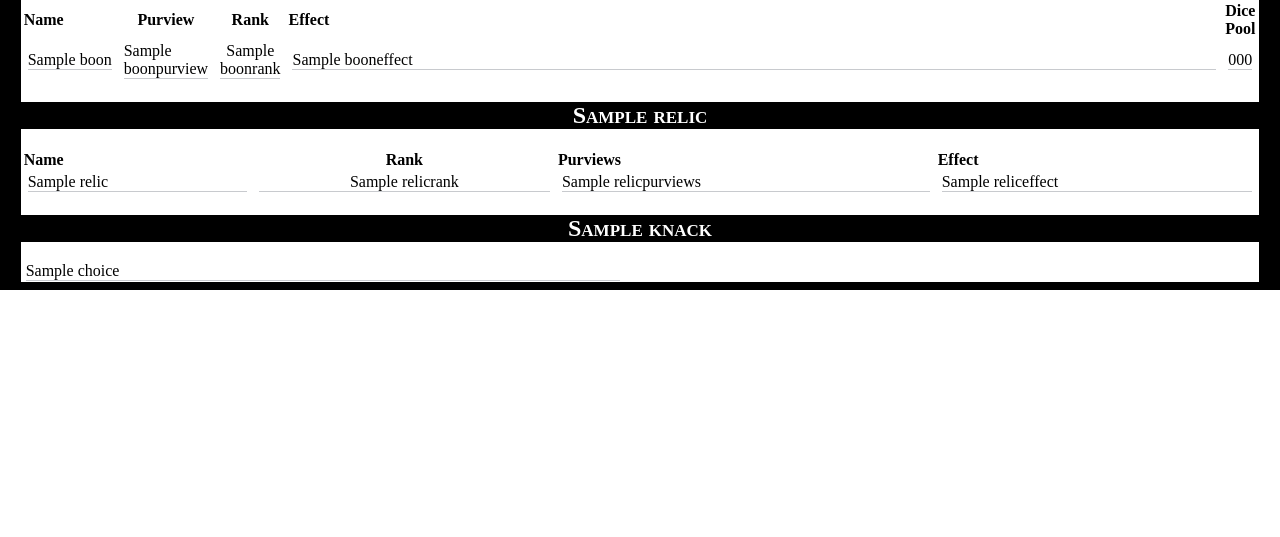
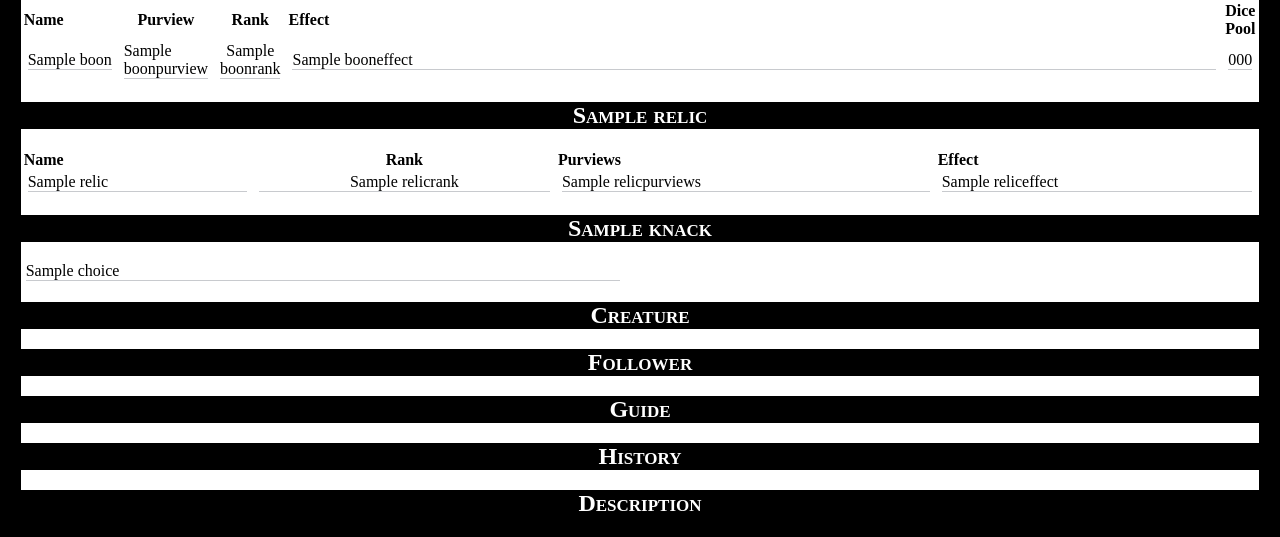
Before and after one commit to xiphux/personae, a Django app: template templates/characters/universes/scion.html in a window 1280 px wide. Shown: the part 1815-2352 px from the top of the page. Before the commit the page ends 2105 px from the top, so only its background shows below. Run offline with Django 3.2, Linux system fonts and the light colour scheme; the template is opened without the code that fills it: most values are stand-ins (such as "Sample title", 1, 10 or a date in 2020).

Commit message:
Add placeholder divs for other section

```diff
--- a/templates/characters/universes/scion.html
+++ b/templates/characters/universes/scion.html
@@ -2136,4 +2136,34 @@
 
 </div>
 
+<div id="creature">
+
+  <h2 class="sectionheader">Creature</h2>
+
+</div>
+
+<div id="follower">
+
+  <h2 class="sectionheader">Follower</h2>
+
+</div>
+
+<div id="guide">
+
+  <h2 class="sectionheader">Guide</h2>
+
+</div>
+
+<div id="history">
+
+  <h2 class="sectionheader">History</h2>
+
+</div>
+
+<div id="description">
+
+  <h2 class="sectionheader">Description</h2>
+
+</div>
+
 {% endblock %}
```
